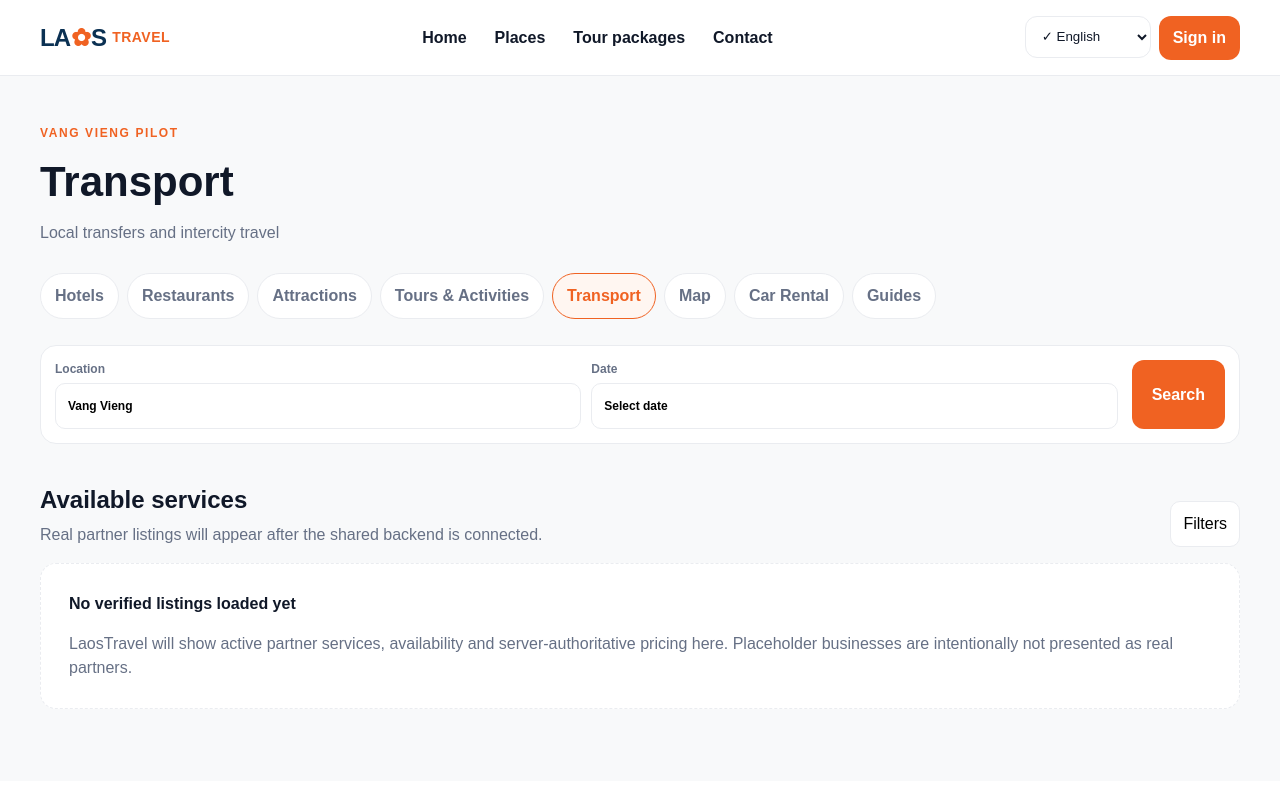
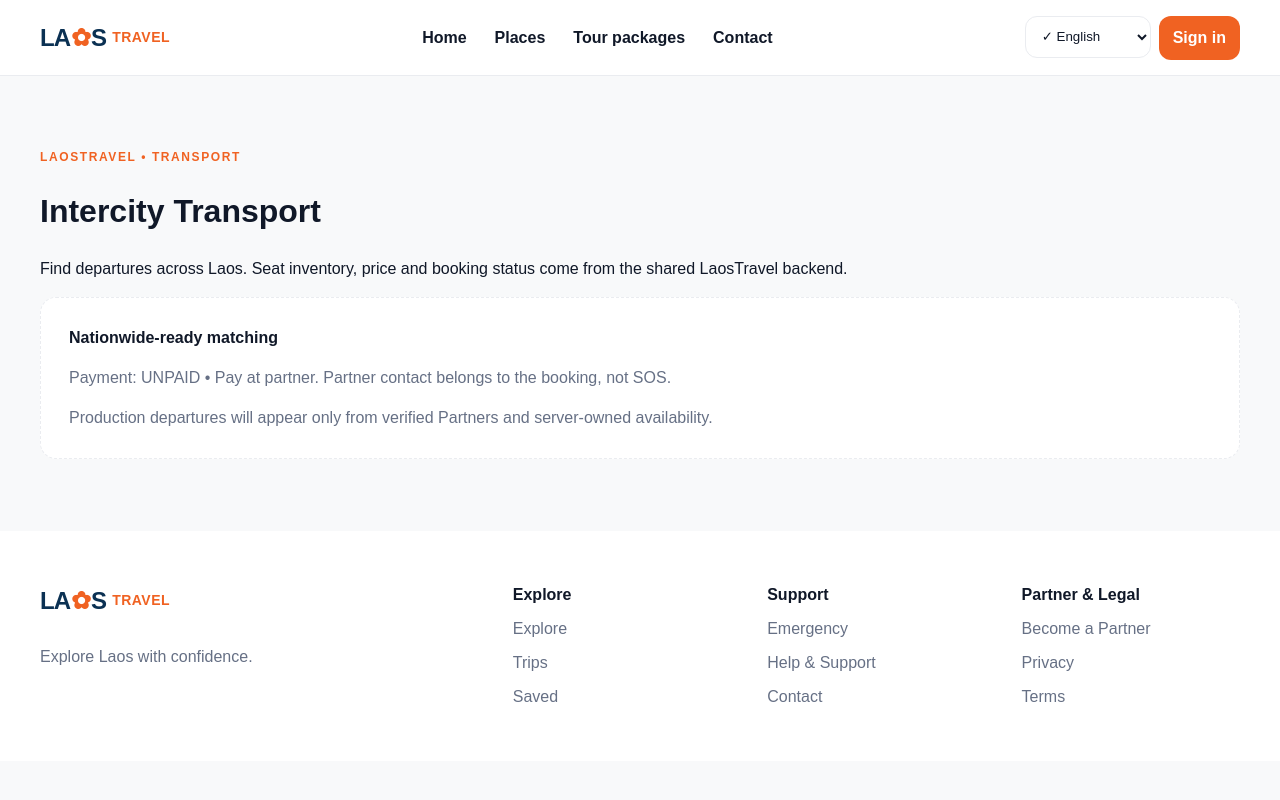
Before and after one commit to bkwildprotect-commits/laostravel-web, a Next.js app: page /en/explore/transport in a window 1280 px wide. Shown: the top 800 px of the page. Built offline with nearby package versions, Linux system fonts and the light colour scheme.

Commit message:
feat: add shared intercity transport Website surface

```diff
--- /dev/null
+++ b/src/app/[locale]/explore/transport/page.tsx
@@ -0,0 +1,3 @@
+import type {Locale} from "@/i18n/locales";
+const copy={en:{title:"Intercity Transport",lead:"Find departures across Laos. Seat inventory, price and booking status come from the shared LaosTravel backend.",note:"Payment: UNPAID • Pay at partner. Partner contact belongs to the booking, not SOS."},lo:{title:"ລົດໂດຍສານລະຫວ່າງເມືອງ",lead:"ຄົ້ນຫາຖ້ຽວລົດທົ່ວປະເທດລາວ. ບ່ອນນັ່ງ ລາຄາ ແລະ ສະຖານະການຈອງມາຈາກລະບົບ LaosTravel.",note:"ການຊຳລະ: UNPAID • ຈ່າຍທີ່ພາດເນີ. ການຕິດຕໍ່ພາດເນີຢູ່ໃນການຈອງ ບໍ່ແມ່ນ SOS."},th:{title:"รถโดยสารระหว่างเมือง",lead:"ค้นหาเที่ยวรถทั่วลาว จำนวนที่นั่ง ราคา และสถานะการจองใช้ข้อมูลจากระบบกลาง LaosTravel",note:"การชำระ: UNPAID • จ่ายที่พาร์ตเนอร์ การติดต่อพาร์ตเนอร์อยู่ใน Booking ไม่ใช่ SOS"}};
+export default async function TransportPage({params}:{params:Promise<{locale:string}>}){const {locale}=await params;const t=copy[locale as keyof typeof copy]??copy.en;return <main className="container section"><p className="eyebrow">LAOSTRAVEL • TRANSPORT</p><h1>{t.title}</h1><p>{t.lead}</p><div className="emptyState"><strong>Nationwide-ready matching</strong><p>{t.note}</p><p>Production departures will appear only from verified Partners and server-owned availability.</p></div></main>}
```
